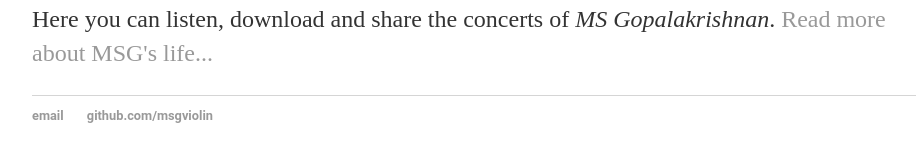
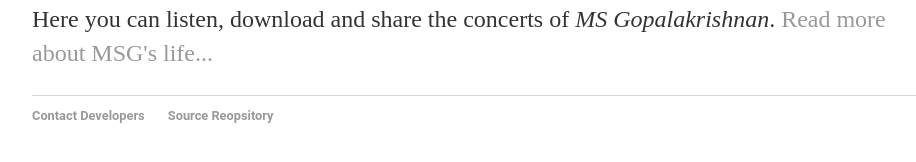
Before and after one commit to msgviolin/msg.github.io, a Jekyll site: the page built from index.html, in a window 1280 px wide. Shown: the part 254-416 px from the top of the page, without its empty margins (160-1076 px from the left). Built offline with Jekyll 4.4.1, drawn with Linux system fonts in a browser that asks for light colours.

Commit message:
Update default.html

```diff
--- a/_layouts/default.html
+++ b/_layouts/default.html
@@ -21,8 +21,8 @@
 			</div><!-- /.container -->
 			<footer>
 	    		<ul>
-	        		<li><a href="mailto:canopusx@vivaldi.net">email</a></li>
-	        		<li><a href="https://github.com/msgviolin">github.com/msgviolin<a></li>
+	        		<li><a href="mailto:canopusx@vivaldi.net">Contact Developers</a></li>
+	        		<li><a href="https://github.com/msgviolin">Source Reopsitory<a></li>
 				</ul>
 			</footer>
 		</body>
```
